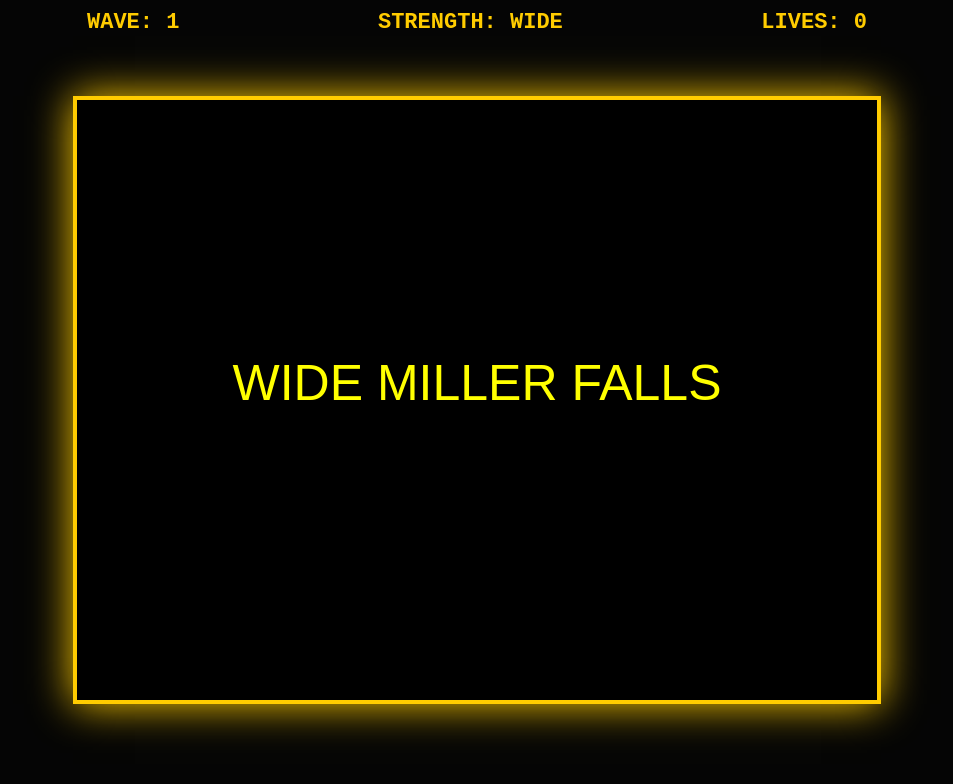
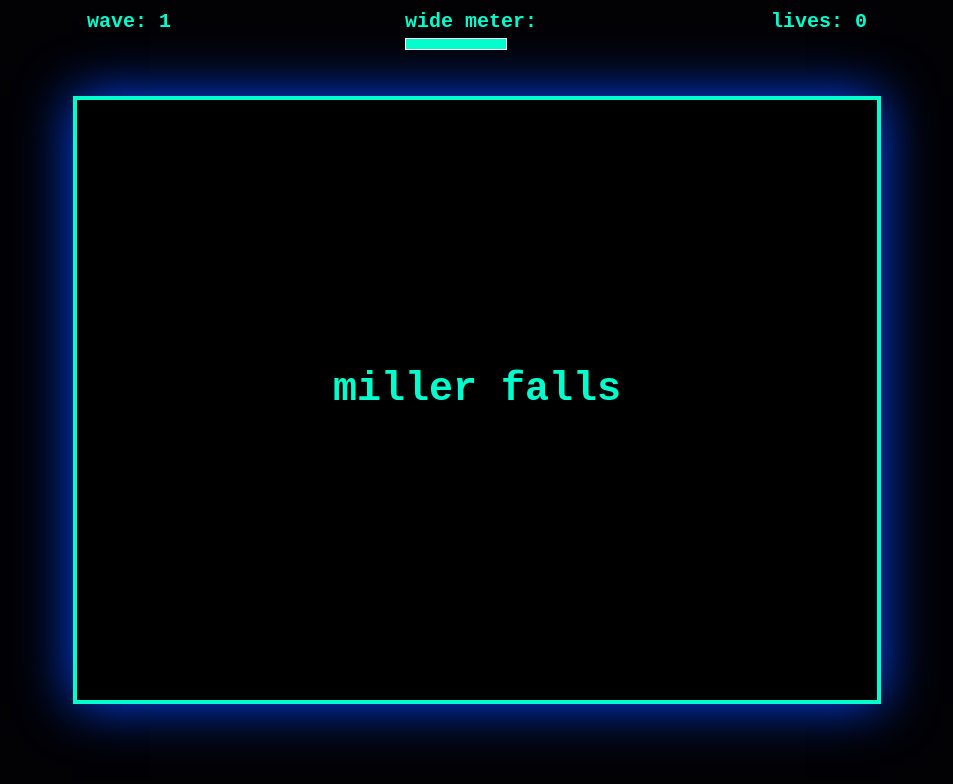
Before and after one commit to dqhb/quickdraw, a plain HTML site: page index.html in a window 1280 px wide. Shown: the whole page, without its empty margins (163-1116 px from the left). Drawn offline with Linux system fonts and the light colour scheme.

Commit message:
Update index.html

```diff
--- a/index.html
+++ b/index.html
@@ -4,17 +4,19 @@
     <meta charset="UTF-8">
     <title>miller madness</title>
     <style>
-        body { margin: 0; background: #050505; color: #ffcc00; font-family: 'Courier New', monospace; overflow: hidden; display: flex; justify-content: center; align-items: center; height: 100vh; }
-        canvas { background: #000; border: 4px solid #ffcc00; box-shadow: 0 0 40px #ffcc00; }
-        #ui { position: absolute; top: 10px; width: 780px; display: flex; justify-content: space-between; font-size: 22px; font-weight: bold; pointer-events: none; }
+        body { margin: 0; background: #020205; color: #00ffcc; font-family: 'Courier New', monospace; overflow: hidden; display: flex; justify-content: center; align-items: center; height: 100vh; }
+        canvas { background: #000; border: 4px solid #00ffcc; box-shadow: 0 0 50px #0044ff; }
+        #ui { position: absolute; top: 10px; width: 780px; display: flex; justify-content: space-between; font-size: 20px; font-weight: bold; pointer-events: none; z-index: 10; }
+        #meter-container { width: 100px; height: 10px; background: #333; border: 1px solid #fff; margin-top: 5px; }
+        #meter-fill { width: 0%; height: 100%; background: #00ffcc; transition: width 0.1s; }
     </style>
 </head>
 <body>
 
     <div id="ui">
-        <div>WAVE: <span id="wave">1</span></div>
-        <div>STRENGTH: WIDE</div>
-        <div>LIVES: <span id="lives">3</span></div>
+        <div>wave: <span id="wave">1</span></div>
+        <div>wide meter: <div id="meter-container"><div id="meter-fill"></div></div></div>
+        <div>lives: <span id="lives">3</span></div>
     </div>
     <canvas id="gameCanvas"></canvas>
 
@@ -28,24 +30,44 @@
         millerImg.src = 'miller.png';
 
         let score = 0, lives = 3, wave = 1, gameActive = true;
-        let enemySpeed = 2, dogFireRate = 0.006;
-        let isSuper = false;
+        let enemySpeed = 1.5, dogFireRate = 0.007;
+        let isSuper = false, superCharge = 100;
 
-        // MILLER IS NOW WIDER (w: 120 instead of 60)
-        const player = { x: 340, y: 520, w: 120, h: 65, speed: 7 };
+        const player = { x: 340, y: 520, w: 130, h: 70, speed: 8 };
         const bullets = [], enemyBullets = [], dogs = [];
         const keys = {};
+
+        // PIXEL DOG TEXTURE GENERATOR
+        function drawPixelDog(x, y, w, h, color) {
+            ctx.fillStyle = color;
+            // Body
+            ctx.fillRect(x + w*0.2, y + h*0.3, w*0.6, h*0.5);
+            // Head
+            ctx.fillRect(x + w*0.5, y + h*0.1, w*0.4, h*0.4);
+            // Ears
+            ctx.fillStyle = "#5D2E0A";
+            ctx.fillRect(x + w*0.55, y, w*0.1, h*0.2);
+            ctx.fillRect(x + w*0.8, y, w*0.1, h*0.2);
+            // Tail
+            ctx.fillStyle = color;
+            ctx.fillRect(x + w*0.1, y + h*0.2, w*0.1, h*0.2);
+            // Eyes
+            ctx.fillStyle = "white";
+            ctx.fillRect(x + w*0.65, y + h*0.2, w*0.05, h*0.05);
+            ctx.fillRect(x + w*0.8, y + h*0.2, w*0.05, h*0.05);
+            // Nose
+            ctx.fillStyle = "black";
+            ctx.fillRect(x + w*0.85, y + h*0.3, w*0.05, h*0.05);
+        }
 
         function spawnWave() {
             dogs.length = 0;
             for (let r = 0; r < 4; r++) {
                 for (let c = 0; c < 8; c++) {
                     dogs.push({
-                        x: 100 + c * 80,
-                        y: 50 + r * 50,
-                        w: 50, h: 35,
-                        alive: true,
-                        type: r === 0 ? 'alpha' : 'grunt',
+                        x: 100 + c * 85, y: 60 + r * 55,
+                        w: 50, h: 40, alive: true,
+                        color: r === 0 ? "#FFD700" : "#8B4513", // Golden Alphas
                         charging: false
                     });
                 }
@@ -55,11 +77,11 @@
 
         window.addEventListener('keydown', e => {
             keys[e.code] = true;
-            // Super Move: Shift to go MEGA WIDE
-            if (e.code === 'ShiftLeft' && !isSuper) {
+            if (e.code === 'ShiftLeft' && superCharge >= 100) {
                 isSuper = true;
-                player.w = 250;
-                setTimeout(() => { player.w = 120; isSuper = false; }, 500);
+                superCharge = 0;
+                player.w = 280;
+                setTimeout(() => { player.w = 130; isSuper = false; }, 800);
             }
         });
         window.addEventListener('keyup', e => keys[e.code] = false);
@@ -70,61 +92,56 @@
         function update() {
             if (!gameActive) return;
 
+            // Super Charge Logic
+            if (superCharge < 100) superCharge += 0.5;
+            document.getElementById('meter-fill').style.width = superCharge + "%";
+            document.getElementById('meter-fill').style.background = superCharge >= 100 ? "#00ffcc" : "#ff3300";
+
             if (keys['KeyA'] && player.x > 0) player.x -= player.speed;
             if (keys['KeyD'] && player.x < canvas.width - player.w) player.x += player.speed;
 
             if (fireCD > 0) fireCD--;
             if (keys['Space'] && fireCD === 0) {
-                // WIDE BULLETS
-                bullets.push({ x: player.x + (player.w/2) - 25, y: player.y, w: 50, h: 30 });
-                fireCD = 10;
+                bullets.push({ x: player.x + (player.w/2) - 30, y: player.y, w: 60, h: 35 });
+                fireCD = 12;
             }
 
             bullets.forEach((b, i) => {
-                b.y -= 14;
+                b.y -= 15;
                 if (b.y < 0) bullets.splice(i, 1);
             });
 
             let shiftDown = false;
             dogs.forEach(d => {
                 if (!d.alive) return;
-
                 if (!d.charging) {
                     d.x += dogDir * enemySpeed;
                     if (d.x > canvas.width - d.w || d.x < 0) shiftDown = true;
                 } else {
-                    d.y += 10;
+                    d.y += 12;
                     if (d.y > canvas.height) d.alive = false;
                 }
 
-                const chance = Math.random();
-                if (chance < dogFireRate) {
-                    enemyBullets.push({ x: d.x+20, y: d.y+30, vx: 0, vy: 6, t: "WOOF!" });
+                if (Math.random() < dogFireRate) {
+                    enemyBullets.push({ x: d.x + 20, y: d.y + 30, vy: 7, t: "BARK!" });
                 }
-                if (chance < 0.0007) d.charging = true;
+                if (Math.random() < 0.0005) d.charging = true;
 
-                // Collision with Wide Miller
                 if (d.x < player.x + player.w && d.x + d.w > player.x && d.y < player.y + player.h && d.y + d.h > player.y) {
-                    if (isSuper) {
-                        d.alive = false; // Crush them if super
-                    } else {
-                        lives--;
-                        document.getElementById('lives').innerText = lives;
-                        d.alive = false;
-                        if (lives <= 0) gameActive = false;
-                    }
+                    if (isSuper) d.alive = false;
+                    else { lives--; d.alive = false; if (lives <= 0) gameActive = false; }
+                    document.getElementById('lives').innerText = lives;
                 }
             });
 
             if (shiftDown) {
                 dogDir *= -1;
-                dogs.forEach(d => { if(!d.charging) d.y += 20; });
+                dogs.forEach(d => { if(!d.charging) d.y += 25; });
             }
 
             enemyBullets.forEach((eb, i) => {
                 eb.y += eb.vy;
                 if (eb.y > canvas.height) enemyBullets.splice(i, 1);
-
                 if (!isSuper && eb.x > player.x && eb.x < player.x + player.w && eb.y > player.y && eb.y < player.y + player.h) {
                     enemyBullets.splice(i, 1);
                     lives--;
@@ -142,11 +159,7 @@
                 });
             });
 
-            if (dogs.every(d => !d.alive)) {
-                wave++;
-                enemySpeed += 1;
-                spawnWave();
-            }
+            if (dogs.every(d => !d.alive)) { wave++; enemySpeed += 0.5; dogFireRate += 0.001; spawnWave(); }
         }
 
         function draw() {
@@ -154,29 +167,32 @@
             ctx.fillRect(0, 0, canvas.width, canvas.height);
 
             if (!gameActive) {
-                ctx.fillStyle = "yellow";
-                ctx.font = "50px Arial";
+                ctx.fillStyle = "#00ffcc";
+                ctx.font = "bold 40px Courier New";
                 ctx.textAlign = "center";
-                ctx.fillText("WIDE MILLER FALLS", canvas.width/2, 300);
+                ctx.fillText("miller falls", canvas.width/2, 300);
                 return;
             }
 
-            // Draw Wide Miller
-            if (isSuper) ctx.globalAlpha = 0.6;
+            // Player Wide Miller
+            if (isSuper) {
+                ctx.shadowBlur = 20;
+                ctx.shadowColor = "#00ffcc";
+            }
             ctx.drawImage(millerImg, player.x, player.y, player.w, player.h);
-            ctx.globalAlpha = 1.0;
+            ctx.shadowBlur = 0;
 
-            // Draw Wide Bullets
+            // Wide Bullets
             bullets.forEach(b => ctx.drawImage(millerImg, b.x, b.y, b.w, b.h));
 
-            // Draw Dogs
+            // Textured Dogs
             dogs.forEach(d => {
-                if (!d.alive) return;
-                ctx.fillStyle = "#8B4513";
-                ctx.fillRect(d.x, d.y, d.w, d.h);
+                if (d.alive) drawPixelDog(d.x, d.y, d.w, d.h, d.color);
             });
 
+            // Bark Text
             ctx.fillStyle = "white";
+            ctx.font = "bold 12px Arial";
             enemyBullets.forEach(eb => ctx.fillText(eb.t, eb.x, eb.y));
 
             requestAnimationFrame(() => { update(); draw(); });
```
